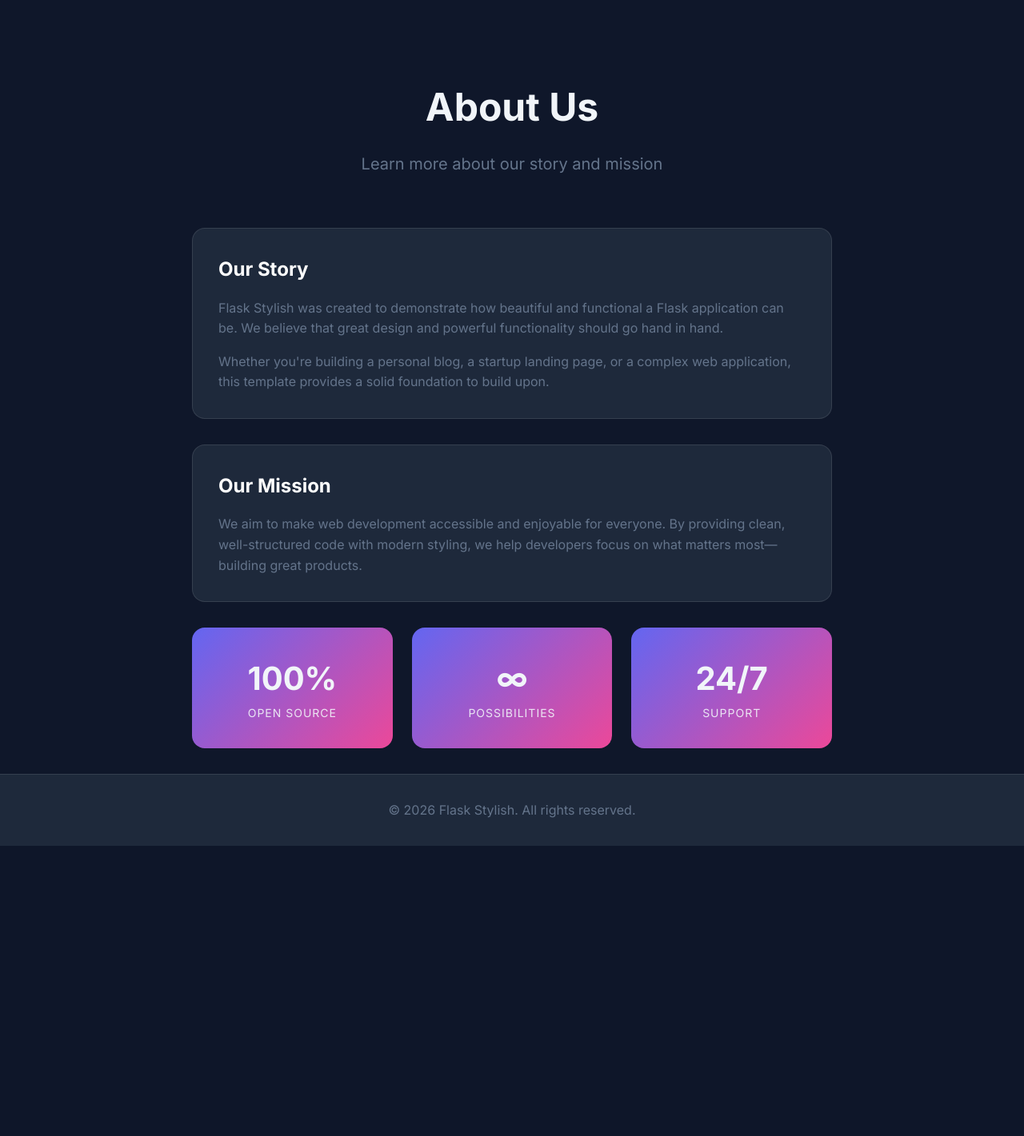
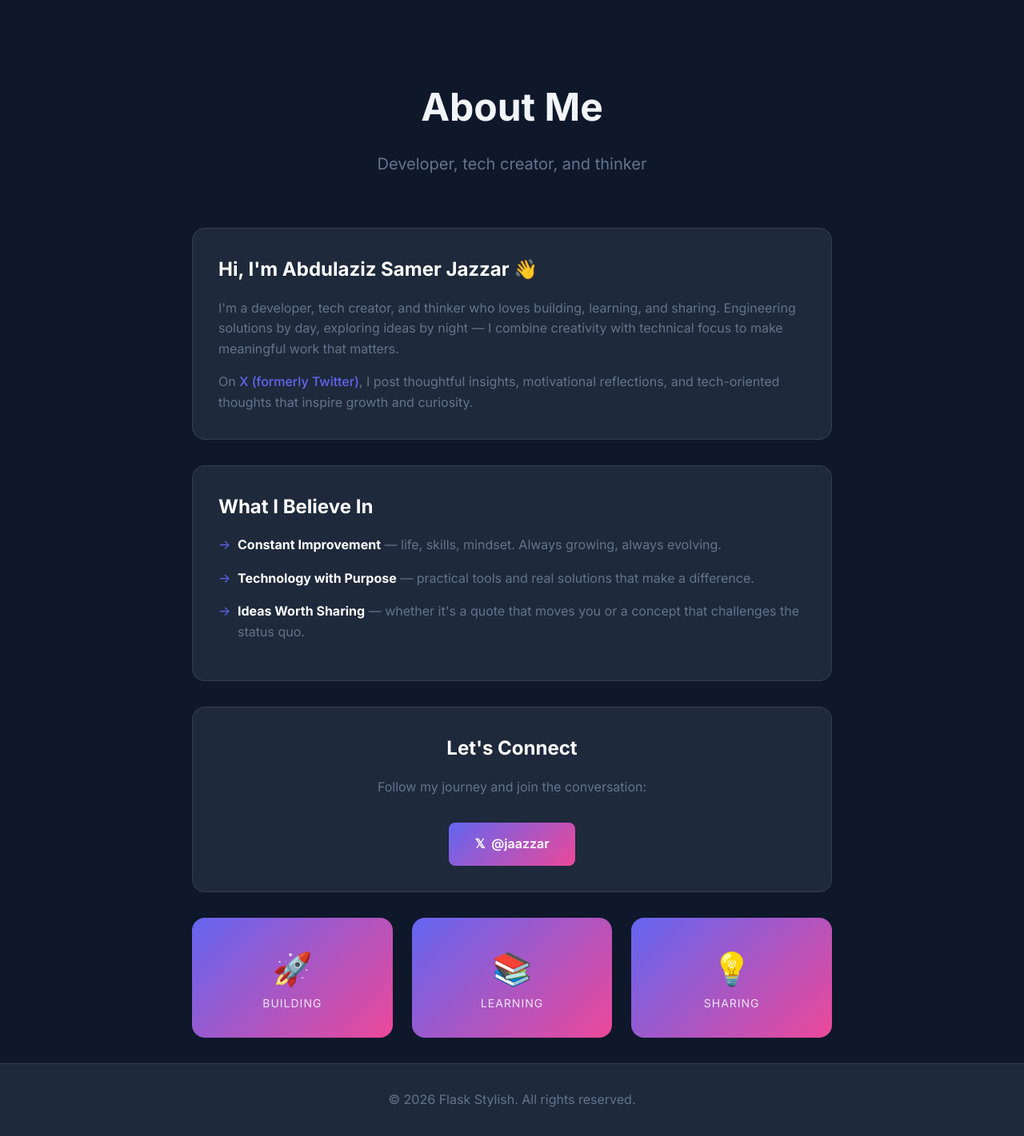
Before and after one commit to jazzaras/stylishFlask, a Flask app: page /about in a window 1280 px wide. Shown: the part 71-1492 px from the top of the page at 80% size. Before the commit the page ends 1129 px from the top, so only its background shows below. Run offline with Flask 3, Linux system fonts and the light colour scheme.

Commit message:
changed website

```diff
--- a/static/style.css
+++ b/static/style.css
@@ -246,6 +246,51 @@ body {
     margin-bottom: 0;
 }
 
+.about-card a.highlight-link {
+    color: var(--primary);
+    text-decoration: none;
+    font-weight: 500;
+    transition: color 0.3s ease;
+}
+
+.about-card a.highlight-link:hover {
+    color: var(--secondary);
+}
+
+.beliefs-list {
+    list-style: none;
+    padding: 0;
+}
+
+.beliefs-list li {
+    color: var(--gray);
+    margin-bottom: 1rem;
+    padding-left: 1.5rem;
+    position: relative;
+}
+
+.beliefs-list li::before {
+    content: "→";
+    position: absolute;
+    left: 0;
+    color: var(--primary);
+}
+
+.beliefs-list li strong {
+    color: var(--white);
+}
+
+.connect-card {
+    text-align: center;
+}
+
+.connect-card .btn {
+    margin-top: 1rem;
+    display: inline-flex;
+    align-items: center;
+    gap: 0.5rem;
+}
+
 .stats-grid {
     display: grid;
     grid-template-columns: repeat(3, 1fr);
--- a/templates/about.html
+++ b/templates/about.html
@@ -4,37 +4,52 @@
 
 {% block content %}
 <section class="page-header">
-    <h1>About Us</h1>
-    <p>Learn more about our story and mission</p>
+    <h1>About Me</h1>
+    <p>Developer, tech creator, and thinker</p>
 </section>
 
 <section class="about-content">
     <div class="about-card">
-        <h2>Our Story</h2>
-        <p>Flask Stylish was created to demonstrate how beautiful and functional a Flask application can be. We believe
-            that great design and powerful functionality should go hand in hand.</p>
-        <p>Whether you're building a personal blog, a startup landing page, or a complex web application, this template
-            provides a solid foundation to build upon.</p>
+        <h2>Hi, I'm Abdulaziz Samer Jazzar 👋</h2>
+        <p>I'm a developer, tech creator, and thinker who loves building, learning, and sharing. Engineering solutions
+            by day, exploring ideas by night — I combine creativity with technical focus to make meaningful work that
+            matters.</p>
+        <p>On <a href="https://x.com/jaazzar" target="_blank" class="highlight-link">X (formerly Twitter)</a>, I post
+            thoughtful insights, motivational reflections, and tech-oriented thoughts that inspire growth and curiosity.
+        </p>
     </div>
 
     <div class="about-card">
-        <h2>Our Mission</h2>
-        <p>We aim to make web development accessible and enjoyable for everyone. By providing clean, well-structured
-            code with modern styling, we help developers focus on what matters most—building great products.</p>
+        <h2>What I Believe In</h2>
+        <ul class="beliefs-list">
+            <li><strong>Constant Improvement</strong> — life, skills, mindset. Always growing, always evolving.</li>
+            <li><strong>Technology with Purpose</strong> — practical tools and real solutions that make a difference.
+            </li>
+            <li><strong>Ideas Worth Sharing</strong> — whether it's a quote that moves you or a concept that challenges
+                the status quo.</li>
+        </ul>
+    </div>
+
+    <div class="about-card connect-card">
+        <h2>Let's Connect</h2>
+        <p>Follow my journey and join the conversation:</p>
+        <a href="https://x.com/jaazzar" target="_blank" class="btn btn-primary">
+            <span>𝕏</span> @jaazzar
+        </a>
     </div>
 
     <div class="stats-grid">
         <div class="stat-card">
-            <h3>100%</h3>
-            <p>Open Source</p>
+            <h3>🚀</h3>
+            <p>Building</p>
         </div>
         <div class="stat-card">
-            <h3>∞</h3>
-            <p>Possibilities</p>
+            <h3>📚</h3>
+            <p>Learning</p>
         </div>
         <div class="stat-card">
-            <h3>24/7</h3>
-            <p>Support</p>
+            <h3>💡</h3>
+            <p>Sharing</p>
         </div>
     </div>
 </section>
```
